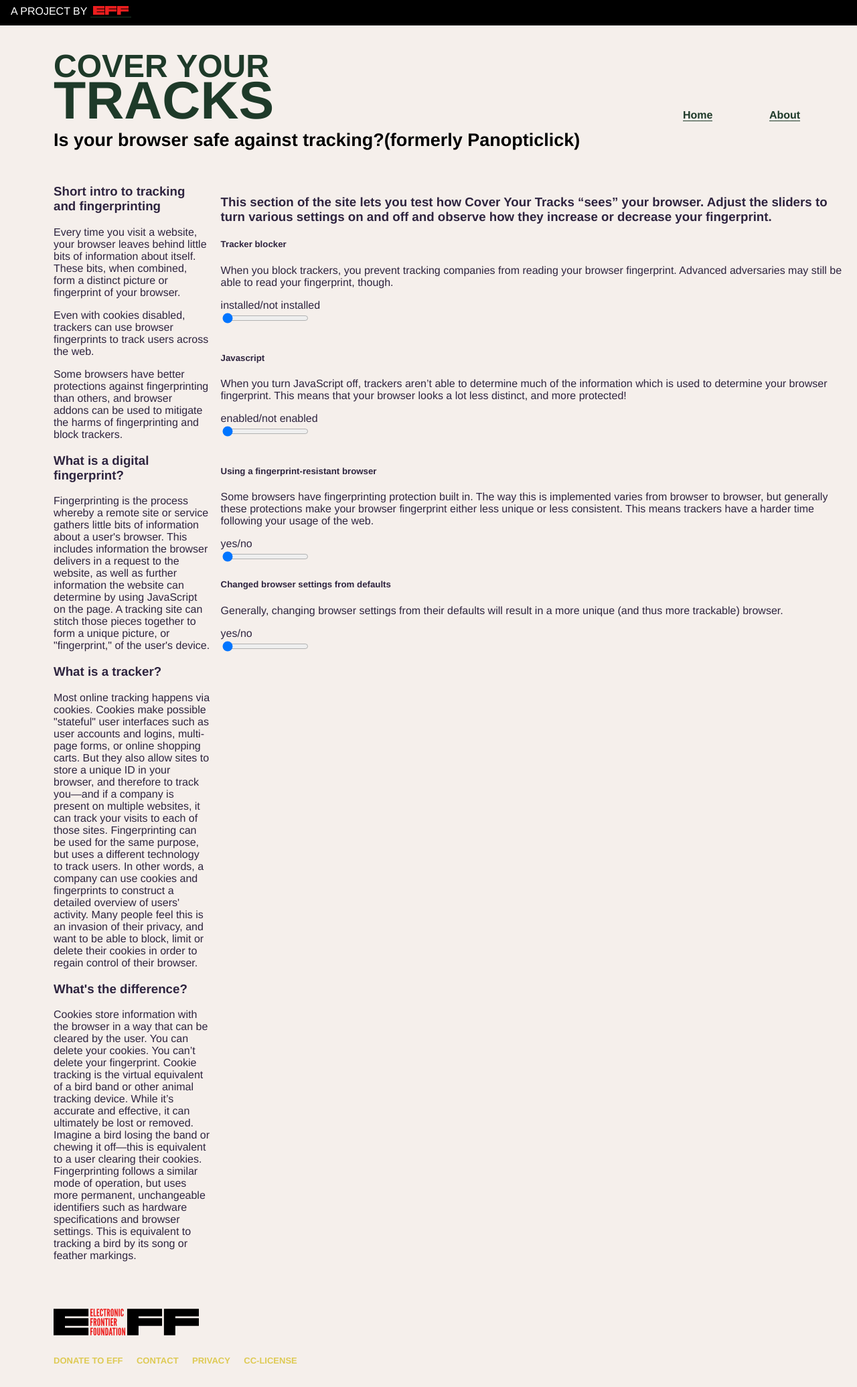
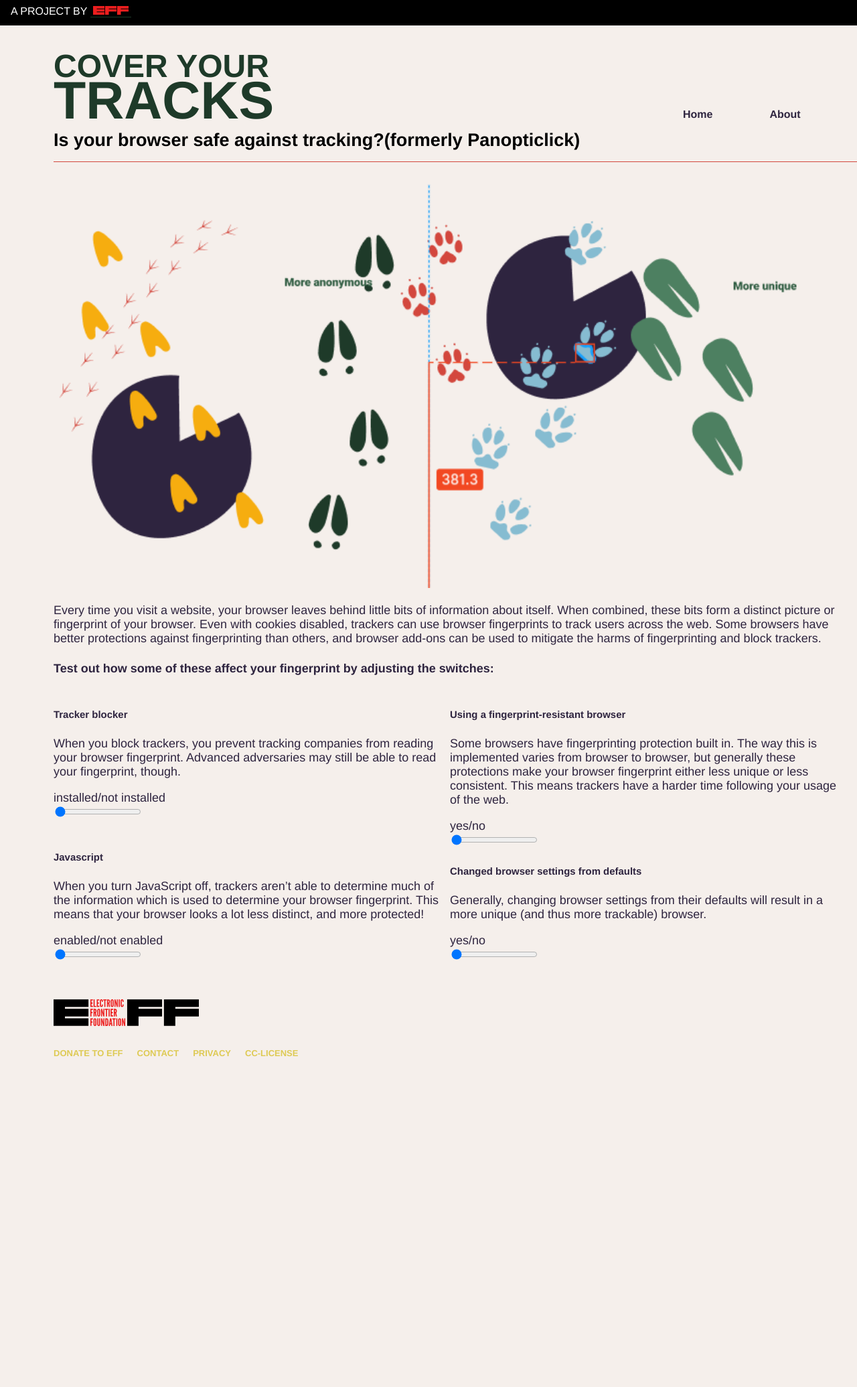
Before and after one commit to EFForg/cover-your-tracks, a Flask app: page /learn in a window 1280 px wide. Shown: the whole page at 67% size. After the commit the page ends 1578 px from the top, so only its background shows below. Run offline with Flask 2, Linux system fonts and the light colour scheme.

Commit message:
building out learn page

```diff
--- a/static/style.css
+++ b/static/style.css
@@ -45,7 +45,7 @@ body {
   background: #F5EFEB;
   color: #2E243F;
   font-family: 'WorkSans', Helvetica, Arial, Verdana, sans-serif;
-  font-size: 16px;
+  font-size: 18px;
   font-weight: 400;
   margin: 0;
   text-align: left;
@@ -142,11 +142,15 @@ h1 span {
 
 
 .header .banner .title-area {
+  align-items: flex-end;
+  border-bottom: 1px solid #D3473D;
   display: flex;
-  align-items: flex-end;
   margin-left: 5rem;
+  padding: 0 0 1rem;
 }
-
+#home .header .banner .title-area {
+  border-bottom: none;
+}
 .header .banner .title-area .site-title {
   width: 75%;
 }
@@ -169,8 +173,16 @@ h1 span {
   padding: 0 5rem 0 0;
 }
 
+.header nav a {
+  color: #2E243F;
+  border-bottom: none;
+}
+
+.header nav a:hover {
+  border-bottom: 1px solid #2E243F;
+}
+
 #home .header nav a {
-  border-bottom: none;
   color: white;
 }
 #home .header nav a:hover {
@@ -182,8 +194,12 @@ h1 span {
   margin: 1rem 1rem 1rem 5rem;
 }
 .main-section {
-  margin: 1rem 0 1rem 1rem;
-  width: 80%;
+  margin: 0;
+  width: 100%;
+}
+
+.main-section .banner {
+  width: 100%;
 }
 
 aside {
@@ -257,17 +273,18 @@ iframe {
 /* individual pages */
 div#about,
 div#learn,
-div#front,
 div#privacy,
 div#results-wrapper,
 div#self-defense {
-  display: flex;
-  width: auto;
+
 }
 
 /* front page */
+
 #front {
+  display: flex;
   margin: 0 auto;
+  width: auto;
 }
 
 #front .main-section {
@@ -275,12 +292,24 @@ div#self-defense {
   background-size: contain;
   background-repeat: no-repeat;
   background-position: center;
+  margin: 1rem 0 1rem 1rem;
+  width: 80%;
 }
 
 
 p#disclaimer {
   text-align:center;
   margin:0
+}
+
+/* learn */
+
+#learn .slider-container {
+  display: flex;
+}
+
+#learn .slider-column {
+  width: 50%;
 }
 
 /* testing page */
--- a/templates/learn.html
+++ b/templates/learn.html
@@ -2,7 +2,7 @@
 
 {% block body %}
   <div id="learn">
-    <aside>
+    <!--aside>
       <h3>Short intro to tracking and fingerprinting</h3>
       <p>Every time you visit a website, your browser leaves behind  little bits of information about itself. These bits, when combined, form a distinct picture or fingerprint of your browser.</p>
 
@@ -20,10 +20,15 @@
       <h3>What's the difference?</h3>
       <p>Cookies store information with the browser in a way that can be cleared by the user.  You can delete your cookies. You can’t delete your fingerprint. Cookie tracking is the virtual equivalent of a bird band or other animal tracking device. While it’s accurate and effective, it can ultimately be lost or removed.  Imagine a bird losing the band or chewing it off—this is equivalent to a user clearing their cookies. Fingerprinting follows a similar mode of operation, but uses more permanent, unchangeable identifiers such as hardware specifications and browser settings. This is equivalent to tracking a bird by its song or feather markings.
       </p>
-    </aside>
+    </aside-->
     <div class="main-section">
-      <h3>This section of the site lets you test how Cover Your Tracks “sees” your browser. Adjust the sliders to turn various settings on and off and observe how they increase or decrease your fingerprint. </h3>
-      <div class="slide-container">
+      <img class="banner" src="/static/images/learn.png">
+      <p>Every time you visit a website, your browser leaves behind little bits of information about itself. When combined, these bits form a distinct picture or fingerprint of your browser. Even with cookies disabled, trackers can use browser fingerprints to track users across the web. Some browsers have better protections against fingerprinting than others, and browser add-ons can be used to mitigate the harms of fingerprinting and block trackers.</p>
+
+      <h4>Test out how some of these affect your fingerprint by adjusting the switches:</h4>
+
+      <div class="slider-container">
+        <div class="slider-column">
         <h5>Tracker blocker</h5>
         <p>When you block trackers, you prevent tracking companies from reading your browser fingerprint.  Advanced adversaries may still be able to read your fingerprint, though.</p>
         <label>installed/not installed</label>
@@ -35,8 +40,8 @@
         <p>When you turn JavaScript off, trackers aren’t able to determine much of the information which is used to determine your browser fingerprint. This means that your browser looks a lot less distinct, and more protected!</p>
         <label>enabled/not enabled</label><br/>
         <input type="range" min="1" max="2" value="1" class="slider" >
-        <br/>
-        <br/>
+        </div>
+        <div class="slider-column">
         <h5>Using a fingerprint-resistant browser</h5>
         <p>Some browsers have fingerprinting protection built in. The way this is implemented varies from browser to browser, but generally these protections make your browser fingerprint either less unique or less consistent. This means trackers have a harder time following your usage of the web. </p>
         <label>yes/no</label><br/>
@@ -45,6 +50,7 @@
         <p>Generally, changing browser settings from their defaults will result in a more unique (and thus more trackable) browser.</p>
         <label>yes/no</label><br/>
         <input type="range" min="1" max="2" value="1" class="slider" >
+        </div>
       </div>
     </div>
   </div>
```
Also changed, not shown: static/images/learn.png (added).
